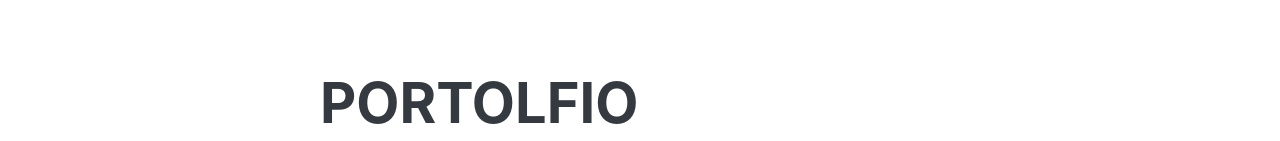
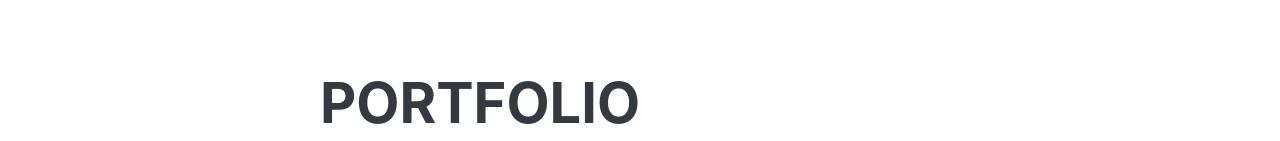
Before and after one commit to kclt/kclt.github.io, a plain HTML site: page index.html in a window 1280 px wide. Shown: the part 811-952 px from the top of the page. Drawn offline with nearby package versions, Linux system fonts and the light colour scheme; a web font is replaced by a local one.

Commit message:
Update index.html

```diff
--- a/index.html
+++ b/index.html
@@ -61,7 +61,7 @@
             <!-- portolfio-->
             <section class="resume-section" id="portfolio">
                 <div class="resume-section-content">
-                    <h2 class="mb-5">Portolfio</h2>
+                    <h2 class="mb-5">Portfolio</h2>
                     <div class="container">
                         <div class="row">
                           <div class="col-sm">
```
